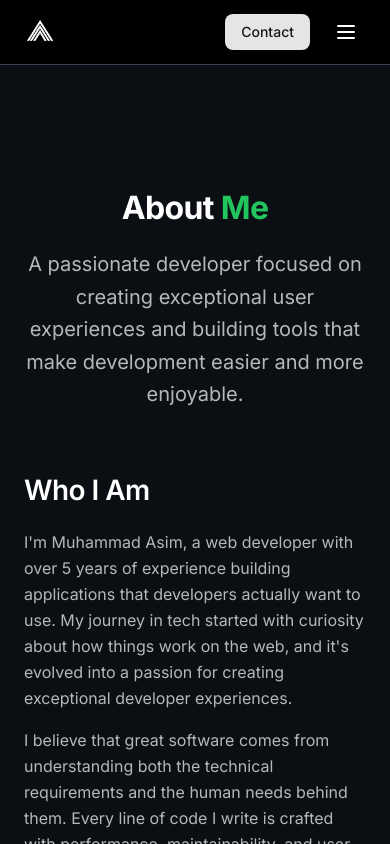
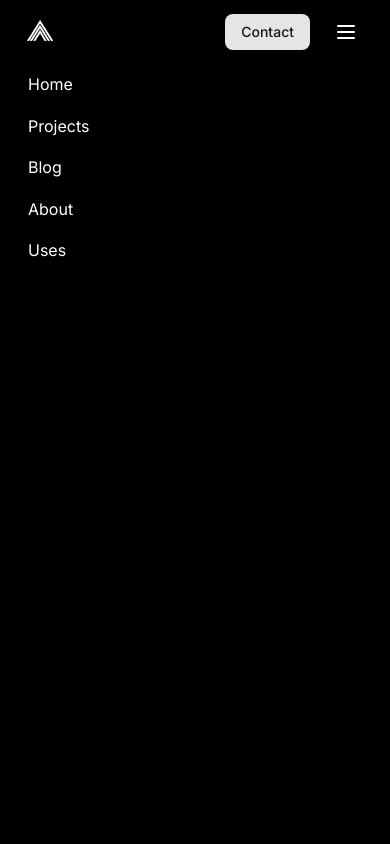
Before and after one commit to codingwithasim/codingwithasim, a Next.js app: page /about in a window 390 px wide. Both pictures are taken after a click on the button 346 px from the left and 32 px from the top of the page. Shown: the top 844 px of the page. Built offline with nearby package versions, Linux system fonts and the light colour scheme.

Commit message:
Added hamburger menu for mobile devices

```diff
--- a/package.json
+++ b/package.json
@@ -25,7 +25,8 @@
     "react-hook-form": "^7.62.0",
     "react-icons": "^5.5.0",
     "tailwind-merge": "^3.3.1",
-    "tailwindcss-animate": "^1.0.7"
+    "tailwindcss-animate": "^1.0.7",
+    "vaul": "^1.1.2"
   },
   "devDependencies": {
     "@eslint/eslintrc": "^3",
--- a/src/app/about/page.tsx
+++ b/src/app/about/page.tsx
@@ -1,3 +1,4 @@
+import { LuCodeXml } from "react-icons/lu";
 
 export default function About() {
   const experience = [
@@ -42,18 +43,18 @@ export default function About() {
   ];
 
   return (
-    <div className="min-h-screen bg-[#0B0F14]">
+    <div className="min-h-screen">
       {/* Header */}
       <section className="pt-32 pb-16">
         <div className="container-custom">
-          <div className="text-center">
-            <h1 className="text-5xl md:text-6xl font-bold mb-6">
-              About <span className="text-[#22C55E]">Me</span>
-            </h1>
-            <p className="text-xl text-white/70 max-w-3xl mx-auto leading-relaxed">
-              A passionate developer focused on creating exceptional user experiences
-              and building tools that make development easier and more enjoyable.
-            </p>
+          <div className="grid place-items-center gap-4">
+            <div className="size-16 grid place-items-center bg-[#252525] rounded-full">
+              <LuCodeXml size={22} />
+            </div>
+            <span>Hi, I'm Muhammad Asim</span>
+            <span className="text-[#7e7e7e] max-w-2xl text-center">
+            I craft beautiful, functional web experiences that bring ideas to life. Specializing in modern web technologies and user-centered design.
+            </span>
           </div>
         </div>
       </section>
--- a/src/app/layout.tsx
+++ b/src/app/layout.tsx
@@ -3,6 +3,7 @@ import { Inter, JetBrains_Mono } from "next/font/google";
 import "./globals.css";
 import Navigation from "@/components/Navigation";
 import Footer from "@/components/Footer";
+import NavDrawerWrapper from "@/components/ui/NavDrawerWrapper";
 
 const inter = Inter({
   subsets: ["latin"],
@@ -34,7 +35,7 @@ export default function RootLayout({
   return (
     <html lang="en">
       <body className={`${inter.variable} ${jetbrainsMono.variable} antialiased dark`}>
-        <Navigation />
+        <NavDrawerWrapper/>
         <main className="pt-16">
           {children}
         </main>
--- a/src/app/page.tsx
+++ b/src/app/page.tsx
@@ -1,3 +1,6 @@
+"use client"
+
+
 import HeroSection from '@/components/sections/HeroSection';
 import SocialProof from '@/components/sections/SocialProof';
 import FeaturedProjects from '@/components/sections/FeaturedProjects';
@@ -6,13 +9,20 @@ import AboutPreview from '@/components/sections/AboutPreview';
 import OpenSource from '@/components/sections/OpenSource';
 import WritingPreview from '@/components/sections/WritingPreview';
 import Testimonials from '@/components/sections/Testimonials';
+import NavDrawer from '@/components/ui/NavDrawer';
 import CTABand from '@/components/sections/CTABand';
 import FAB from '@/components/ui/fab';
 import Hero from '@/components/sections/Hero';
+import { LucideMessageCircleMore } from 'lucide-react';
+import { useState } from 'react';
 
 export default function Home() {
+
+  const [open, setOpen] = useState(true)
+
   return (
     <div className="min-h-screen">
+
       {/* Hero Section */}
       <Hero />
 
@@ -41,7 +51,8 @@ export default function Home() {
       <CTABand />
 
       {/* Floating Action Button*/}
-      <FAB/>
+      <FAB icon={LucideMessageCircleMore}/>
+
     </div>
   );
 }
--- a/src/app/projects/page.tsx
+++ b/src/app/projects/page.tsx
@@ -103,7 +103,7 @@ export default function Projects() {
         <div className="container-custom">
           <div className="flex flex-col sm:flex-row gap-6 justify-center items-center">
             {/* Technology Filter */}
-            <div className="flex flex-wrap gap-3">
+            <div className="flex flex-wrap justify-center gap-3">
               {technologies.map((tech) => (
                 <Badge
                   key={tech}
--- a/src/components/Navigation.tsx
+++ b/src/components/Navigation.tsx
@@ -6,7 +6,7 @@ import { usePathname } from 'next/navigation';
 import { Button } from './ui/button';
 import Image from 'next/image';
 
-const Navigation = () => {
+const Navigation = ({onMenuClick}) => {
   const [isScrolled, setIsScrolled] = useState(false);
   const pathname = usePathname();
 
@@ -76,7 +76,7 @@ const Navigation = () => {
             </Button>
 
             {/* Mobile Menu Button */}
-            <button className="md:hidden p-2 rounded-lg hover:bg-[#1F2937] transition-colors duration-200">
+            <button onClick={onMenuClick} className="md:hidden p-2 rounded-lg hover:bg-[#1F2937] transition-colors duration-200">
               <svg className="w-6 h-6" fill="none" stroke="currentColor" viewBox="0 0 24 24">
                 <path strokeLinecap="round" strokeLinejoin="round" strokeWidth={2} d="M4 6h16M4 12h16M4 18h16" />
               </svg>
--- /dev/null
+++ b/src/components/ui/NavDrawer.jsx
@@ -0,0 +1,64 @@
+import Link from "next/link"
+import { useEffect } from "react"
+
+export default function NavDrawer({open, onClose}) {
+
+    const navItems = [
+        {
+            name: "Home",
+            href: "/"
+        },
+        {
+            name: "Projects",
+            href: "/projects"
+        },
+        {
+            name: "Blog",
+            href: "/blog"
+        },
+        {
+            name: "About",
+            href: "/about"
+        },
+        {
+            name: "Uses",
+            href: "/uses"
+        }
+    ]
+
+    useEffect(() => {
+        if (open) {
+            document.body.style.overflow = 'hidden'
+        } else {
+            document.body.style.overflow = 'unset'
+        }
+
+        return () => {
+            document.body.style.overflow = 'unset'
+        }
+    }, [open])
+
+    return (
+        <div
+            className={`fixed top-16 overflow-y-scroll overscroll-none inset-0 z-50 bg-black/30 md:hidden ${!open && "hidden"}`}
+            onClick={()=> open && onClose()}>
+            <nav className="h-full w-full" onClick={(e) => e.stopPropagation()}>
+                <ul className={`h-full w-full bg-black px-4`}>
+                    {
+                        navItems.map((nav, index) => {
+                            return (
+                                <li
+                                    onClick={onClose}
+                                    key={index}>
+                                    <Link href={nav.href} className="block p-2 px-3 hover:bg-[#252525] rounded-md">
+                                        {nav.name}
+                                    </Link>
+                                </li>
+                            )
+                        })
+                    }
+                </ul>
+            </nav>
+        </div>
+    )
+}
--- /dev/null
+++ b/src/components/ui/NavDrawerWrapper.tsx
@@ -0,0 +1,16 @@
+"use client"
+
+import Navigation from "../Navigation";
+import NavDrawer from "./NavDrawer";
+import { useState } from "react";
+
+export default function NavDrawerWrapper() {
+    const [isOpen, setOpen] = useState(false)
+
+    return (
+        <>
+            <Navigation  onMenuClick={()=> setOpen(prev => !prev)}/>
+            <NavDrawer open={isOpen} onClose={() => setOpen(false)}/>
+        </>
+    )
+}
--- a/src/components/ui/fab.tsx
+++ b/src/components/ui/fab.tsx
@@ -1,12 +1,17 @@
-import { LucideMessageCircleMore } from "lucide-react";
+import React from "react"
+import { IconType } from "react-icons"
 
+type FabTypes = {
+    className?: string,
+    icon: IconType,
+} & React.ButtonHTMLAttributes<HTMLButtonElement>
 
-export  default function FAB({className= "", ...props}) {
+export  default function FAB({className= "", icon : Icon , ...props}: FabTypes) {
     return (
         <button
-        className={"bg-gray-800 hover:bg-gray-700 transition-colors rounded-md p-4 fixed bottom-4 right-4 cursor-pointer" + " " + className}
+        className={"bg-black ring-2 ring-[#2e2e2e] hover:bg-gray-900 transition-colors rounded-full p-3 fixed bottom-4 right-4 cursor-pointer" + " " + className}
          {...props}>
-            <LucideMessageCircleMore/>
+            <Icon size={18}/>
         </button>
     )
 }
```
Also changed, not shown: 1 other file (tests, documents, lock files or other folders).
